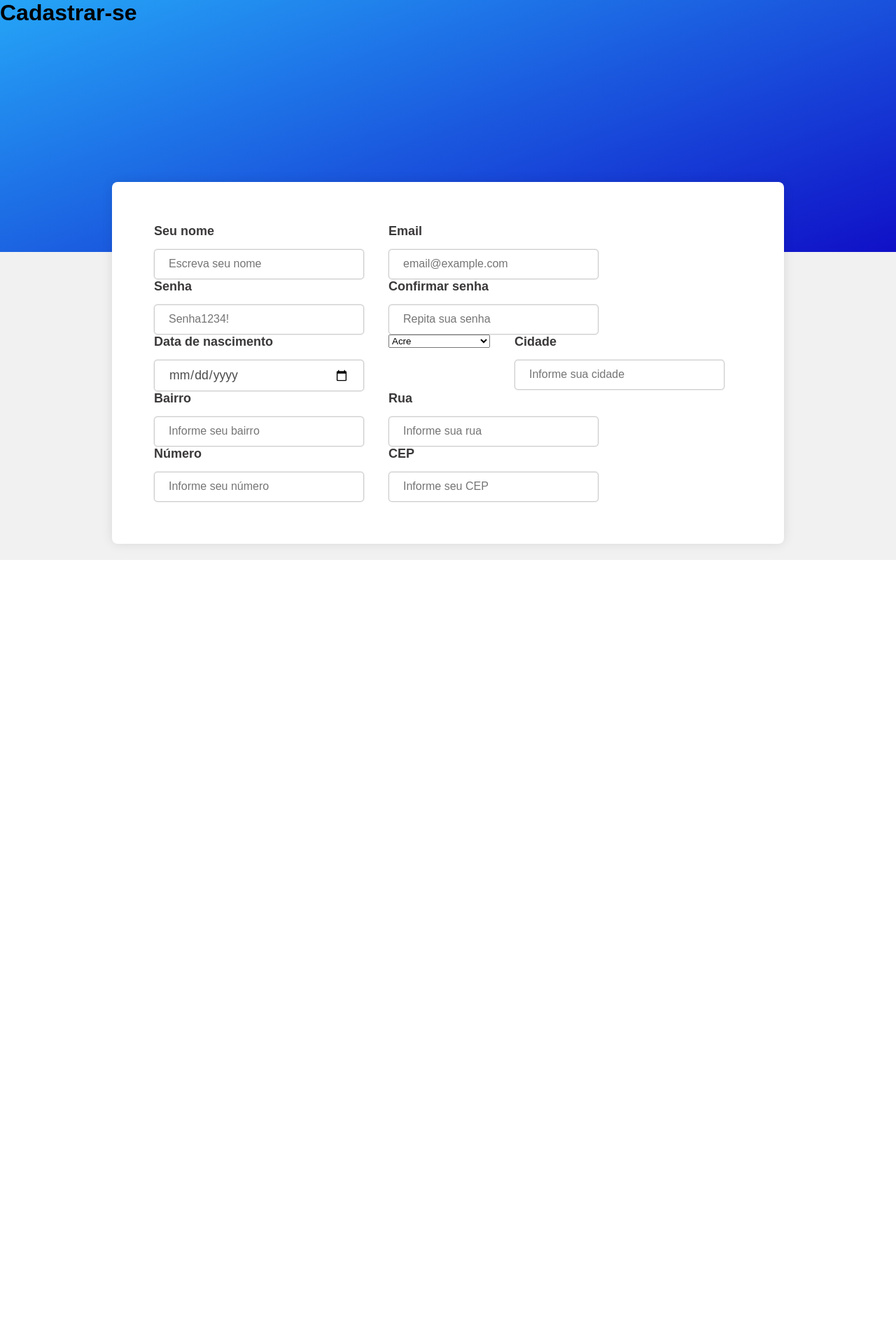
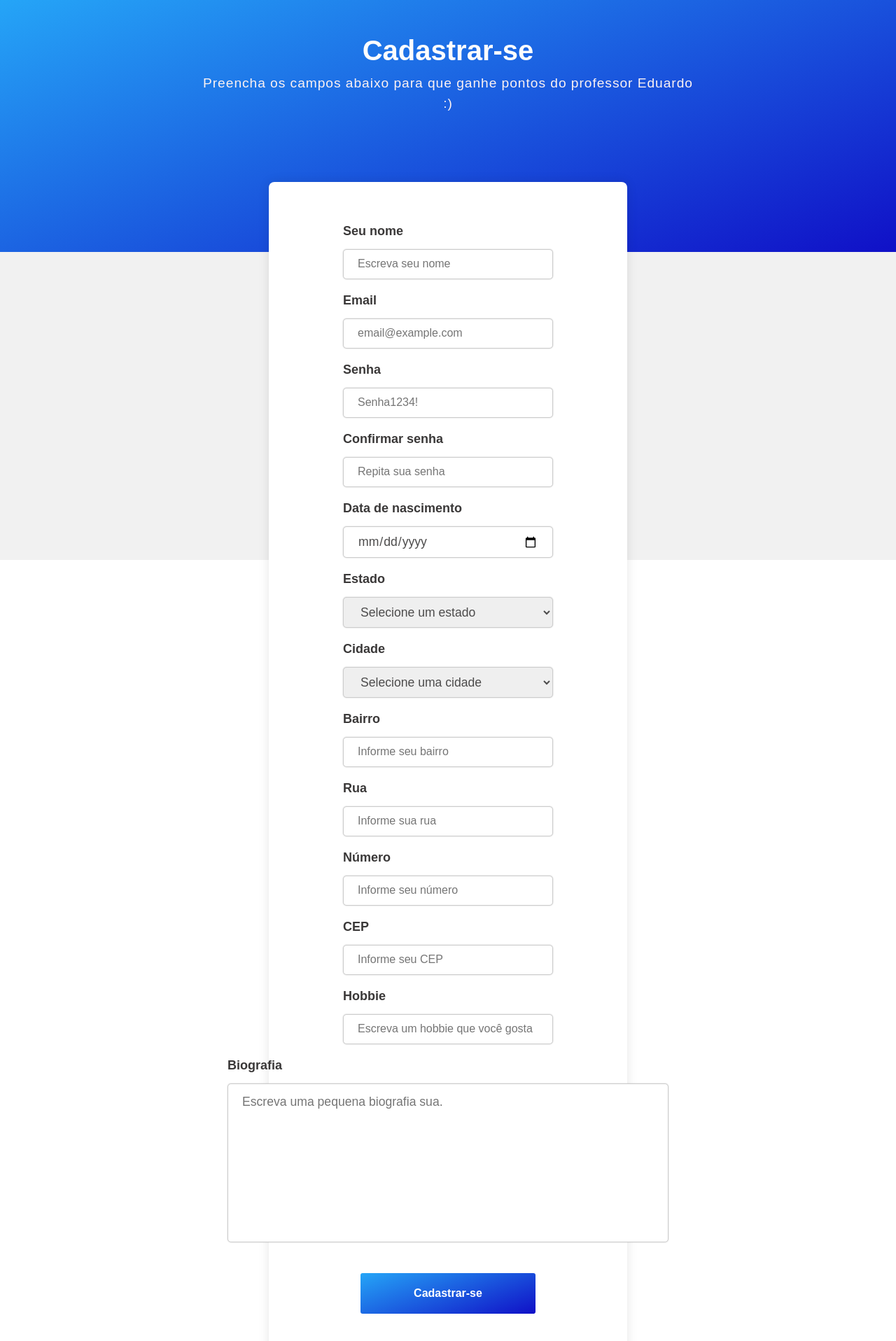
Before and after one commit to Joaovictor23t4/projeto_form_vue, a Vue app: page / in a window 1280 px wide. Shown: the top 1916 px of the page at 70% size. Before the commit the page ends 800 px from the top, so only its background shows below. Built offline with nearby package versions, Linux system fonts and the light colour scheme.

Commit message:
FEAT: Formulário construído

```diff
--- a/src/components/global/Input.vue
+++ b/src/components/global/Input.vue
@@ -33,7 +33,8 @@ console.log(props);
 </script>
 
 <template>
-    <input :type="props.type" :placeholder="props.placeholder" :id="props.idInput" v-model="value.valor" @input="sendValue">
+    <textarea v-if="props.type === 'textarea'" name="biografia" id="biografia" cols="30" rows="10" :placeholder="props.placeholder"></textarea>
+    <input v-else :type="props.type" :placeholder="props.placeholder" :id="props.idInput" v-model="value.valor" @input="sendValue">
 </template>
 
 <style scoped>
@@ -52,4 +53,16 @@ input::placeholder {
     font-size: 16px;
     bottom: 1px;
 }
+
+#biografia {
+    width: 630px;
+    padding: 15px 20px 0 20px;
+    font-size: 1.1rem;
+    resize: none;
+    border: 1px solid #ccc;
+    border-radius: 5px;
+    outline: none;
+    box-shadow: 0 0 2px rgba(0, 0, 0, 0.2);
+    color: #4d4c4c;
+}
 </style>
--- a/src/views/HomeView.vue
+++ b/src/views/HomeView.vue
@@ -1,6 +1,7 @@
 <script setup>
 import Input from '@/components/global/Input.vue';
 import Label from '@/components/global/Label.vue';
+import axios from 'axios';
 import { ref, reactive, computed } from 'vue';
 
 const inputInfo = [
@@ -70,9 +71,21 @@ const inputInfo = [
     type: 'text',
     placeholder: 'Informe seu CEP',
   },
+  {
+    id: 'hobbie',
+    text_label: 'Hobbie',
+    type: 'text',
+    placeholder: 'Escreva um hobbie que você gosta',
+  },
+  {
+    id: 'biografia',
+    text_label: 'Biografia',
+    type: 'textarea',
+    placeholder: 'Escreva uma pequena biografia sua.'
+  }
 ]
 
-const estados = [
+const states = [
   { uf: 'AC', name: 'Acre' },
   { uf: 'AL', name: 'Alagoas' },
   { uf: 'AP', name: 'Amapá' },
@@ -107,8 +120,8 @@ const signInForm = reactive({
   email: '',
   senha: '',
   data_nascimento: '',
-  estado: '',
-  cidade: '',
+  estado: 'Selecione um estado',
+  cidade: 'Selecione uma cidade',
   bairro: '',
   rua: '',
   numero: '',
@@ -118,7 +131,9 @@ const signInForm = reactive({
   biografia: ''
 });
 
-const senhaConfirmada = reactive({senha: '', validacao: false})
+const listaCidades = ref([])
+
+const senhaConfirmada = reactive({senha: '', validacao: false});
 
 function updateInput(value) {
   if (value.id == 'confirmacao-senha') {
@@ -126,27 +141,48 @@ function updateInput(value) {
     console.log(senhaConfirmada)
   }
   signInForm[value.id] = value.valor
+};
+
+async function searchCities() {
+  const { data } = await axios.get(`https://servicodados.ibge.gov.br/api/v1/localidades/estados/${signInForm.estado}/municipios`);
+  listaCidades.value = data;
+  console.log(listaCidades.value)
 }
 </script>
 
 <template>
   <div class="main-container">
     <div class="container-description">
-      <h1>Cadastrar-se</h1>
+      <h1 class="title">Cadastrar-se</h1>
+      <h2 class="subtitle">Preencha os campos abaixo para que ganhe pontos do professor Eduardo :)</h2>
     </div>
       <div class="container-of-container-form">
         <div class="container-form">
-          <form action="" class="form_cadastro">
+          <form class="form_cadastro">
             <div class="container-inputs" v-for="(input, index) in inputInfo" :key="index">
-              <div class="excessao" v-if="index === 5">
-                <select name="estado" id="estado" v-if="index === 5">
-                  <option v-for="(estado, index) in estados" :key="index" value="estado.uf">{{ estado.name }}</option>
+              <div class="exception" v-if="index === 5">
+                <Label :forId="inputInfo[5].id" :text="inputInfo[5].text_label" />
+                <select name="estado" id="estado" v-model="signInForm.estado" @change="searchCities()">
+                  <option disabled value="Selecione um estado">Selecione um estado</option>
+                  <option v-for="(state, index) in states" :key="index" :value="state.uf">{{ state.name }}</option>
                 </select>
               </div>
+
+              <div class="exception" v-else-if="index === 6">
+                <Label :forId="inputInfo[6].id" :text="inputInfo[6].text_label" />
+                <select name="cidade" id="cidade" v-model="signInForm.cidade">
+                  <option disabled value="Selecione uma cidade">Selecione uma cidade</option>
+                  <option v-for="(cidade, index) in listaCidades" :key="index" :value="cidade.nome">{{ cidade.nome }}</option>
+                </select>
+              </div>
+
               <div class="normal" v-else>
                 <Label :forId="input.id" :text="input.text_label" />
                 <Input :type="input.type" :placeholder="input.placeholder" :idInput="input.id" @updateInput="updateInput" />
               </div>
+            </div>
+            <div class="buttonSignIn">
+              <button type="submit">Cadastrar-se</button>
             </div>
           </form>
         </div>
@@ -164,13 +200,28 @@ function updateInput(value) {
 
 .container-description {
   display: flex;
+  flex-direction: column;
+  align-items: center;
   height: 45%;
   background: rgb(2,0,36);
   background: linear-gradient(160deg, rgba(2,0,36,1) 0%, rgba(37,165,247,1) 0%, rgba(16,16,199,1) 100%);
 }
 
 .title {
-  color: #a1adb1;
+  margin-top: 50px;
+  font-size: 2.5rem;
+  color: #FDFDFD;
+}
+
+.subtitle {
+  width: 700px;
+  line-height: 1.5em;
+  letter-spacing: 0.05em;
+  margin-top: 10px;
+  font-size: 1.2rem;
+  font-weight: 400;
+  text-align: center;
+  color: #fcf2f2;
 }
 
 .container-of-container-form {
@@ -178,12 +229,13 @@ function updateInput(value) {
   display: grid;
   justify-items: center;
   bottom: 100px;
+  /* background-color: #f1f1f1; */
 }
 
 .container-form {
   display: flex;
   justify-content: center;
-  width: 75%;
+  width: 40%;
   background: #fff;
   border-radius: 8px;
   box-shadow: 0 0 16px rgba(0, 0, 0, 0.1);
@@ -191,10 +243,41 @@ function updateInput(value) {
 
 .form_cadastro {
   display: flex;
+  justify-content: center;
   flex-wrap: wrap;
   column-gap: 35px;
+  row-gap: 20px;
   width: 100%;
   height: 85%;
   padding: 60px 60px 60px 60px;
 }
+
+#estado, #cidade {
+  width: 300px;
+  padding: 10px 20px 10px 20px;
+  outline: none;
+  font-size: 1.1rem;
+  border: 1px solid #ccc;
+  border-radius: 5px;
+  box-shadow: 0 0 2px rgba(0, 0, 0, 0.2);
+  color: #4d4c4c;
+}
+
+.buttonSignIn {
+  margin-top: 20px;
+}
+
+.buttonSignIn > button {
+  width: 250px;
+  padding: 20px;
+  color: #FFF;
+  font-size: 1rem;
+  font-weight: bold;
+  background: rgb(2,0,36);
+  background: linear-gradient(160deg, rgba(2,0,36,1) 0%, rgba(37,165,247,1) 0%, rgba(16,16,199,1) 100%);
+  border: none;
+  border-radius: 3px;
+  outline: none;
+  cursor: pointer;
+}
 </style>
```
Lines whose indentation alone changed are shown as unchanged.
